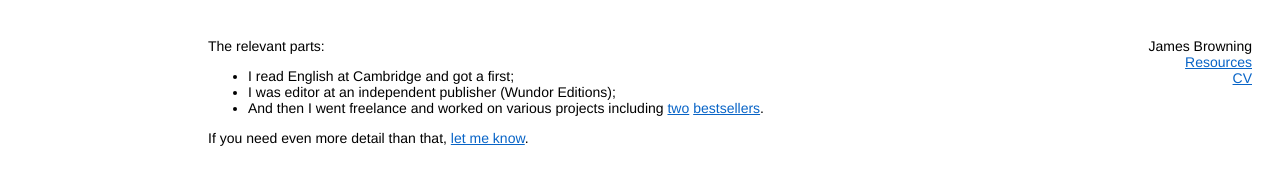
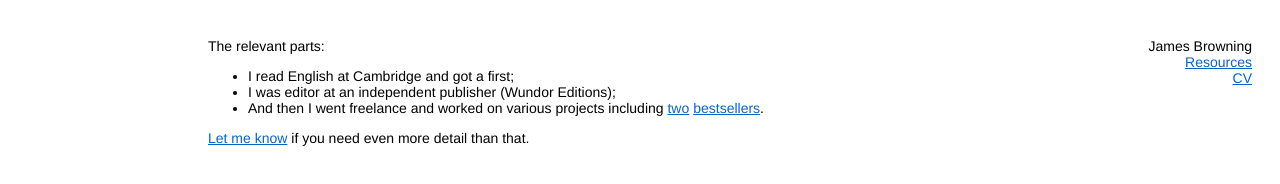
Before and after one commit to jamesbrowningedits-dev/jamesbrowningedits.com, a plain HTML site: page cv.html in a window 1280 px wide. Drawn offline with Linux system fonts and the light colour scheme.

Commit message:
Update cv.html

```diff
--- a/cv.html
+++ b/cv.html
@@ -25,7 +25,7 @@
       <li>And then I went freelance and worked on various projects including <a href="https://www.penguin.co.uk/books/451300/ultra-processed-people-by-tulleken-chris-van/9781529160222">two</a> <a href="https://www.penguin.co.uk/books/471997/make-me-well-by-tulleken-xand-van/9781529961034">bestsellers</a>.</li>
     </ul>
 
-    <p>If you need even more detail than that, <a href="mailto:jamesbrowningedits@gmail.com">let me know</a>.</p>
+    <p><a href="mailto:jamesbrowningedits@gmail.com">Let me know</a> if you need even more detail than that.</p>
 
   </div>
 
```
